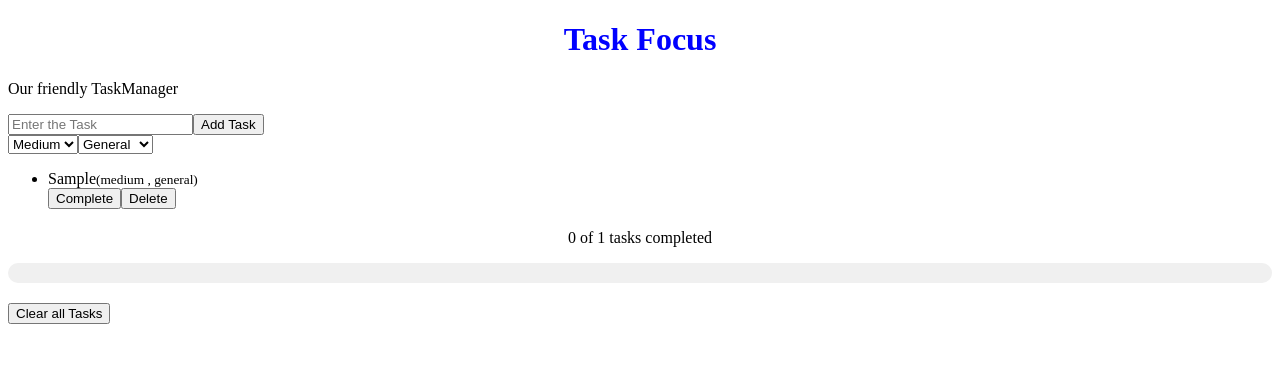
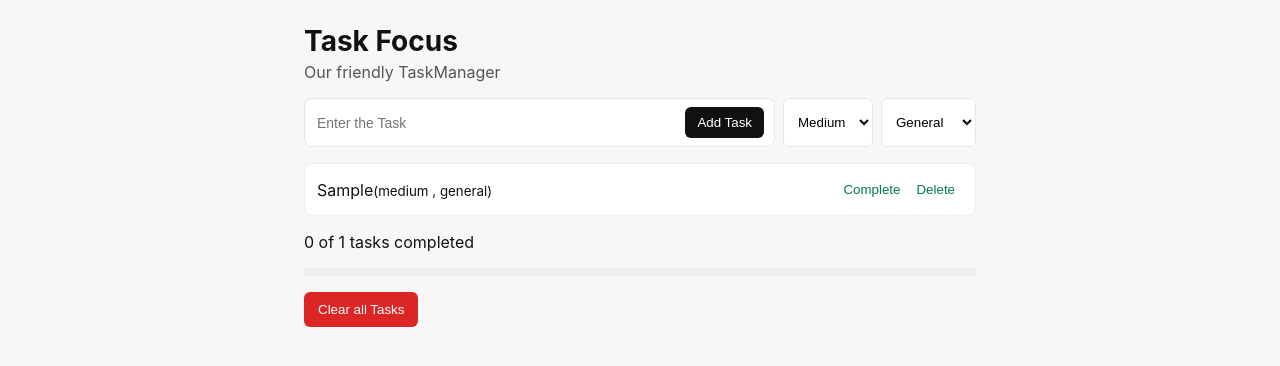
Before and after one commit to Shijo666/TaskFocus, a React (Vite) app: page / in a window 1280 px wide. Both pictures are taken after typing "Sample" into the empty fields and a click on the button "Add Task". Shown: the top 366 px of the page. Built offline with nearby package versions, Linux system fonts and the light colour scheme.

Commit message:
18th Oct-Project completed with basic css

```diff
--- a/src/App.jsx
+++ b/src/App.jsx
@@ -25,14 +25,20 @@ function App() {
     setTasks(tasks.filter((_, i) => i != index));
   }
 
+  const clearTasks = () => {
+    setTasks([]);
+  }
+
   return (
-    <div>
-      <h1>Task Focus</h1>
-      <p>Our friendly TaskManager</p>
+    <div className="App">
+      <header>
+        <h1 className="title">Task Focus</h1>
+        <p className="tagline">Our friendly TaskManager</p>
+      </header>
       <Taskform addTask={addTask}/>
       <Tasklist tasks={tasks} updateTask={updateTask} deleteTask={deleteTask}/>
       <Progresstracker tasks={tasks}/>
-      <button>Clear all Tasks</button>
+      {tasks.length > 0 && (<button onClick={clearTasks} className="clear-btn">Clear all Tasks</button>)}
     </div>
   )
 }
--- a/src/Components/TaskList.jsx
+++ b/src/Components/TaskList.jsx
@@ -5,9 +5,9 @@ export default function Tasklist(props) {
     }
 
     return (
-        <ul>
+        <ul className="task-list">
             {props.tasks.map((task, index)=> (
-            <li key={index}>
+            <li key={index} className={task.completed ? "completed": ""}>
                 <div>
                     <span>{task.text}
                     <small>({task.priority} , {task.category})</small>
--- a/src/Components/Taskform.jsx
+++ b/src/Components/Taskform.jsx
@@ -13,13 +13,13 @@ export default function Taskform(props) {
         setCategory("general");
     }
     return (
-        <form action="" onSubmit={handlesubmit}>
-            <div>
+        <form action="" onSubmit={handlesubmit} className='task-form'>
+            <div id='inp'>
                 <input type="text" placeholder="Enter the Task" onChange={(e) => setTask(e.target.value)} value={task}/>
                 <button type="submit">Add Task</button>
             </div>
 
-            <div>
+            <div id='btns'>
                 <select name="" id="" onChange={(e) => setPriority(e.target.value)} value={priority}>
                     <option value="high">High</option>
                     <option value="medium">Medium</option>
--- a/src/Style.css
+++ b/src/Style.css
@@ -1,24 +1,137 @@
-h1 {
-    color: blue;
-    text-align: center;
+/* Minimal, clean styles for the Task Manager */
+
+* {
+  box-sizing: border-box;
+}
+
+html, body {
+  margin: 0;
+  padding: 0;
+  font-family: -apple-system, system-ui, Segoe UI, Roboto, Helvetica, Arial, sans-serif;
+  background: #f7f7f8;
+  color: #111111;
+}
+
+.App {
+  max-width: 720px;
+  margin: 0 auto;
+  padding: 24px;
+}
+
+header {
+  margin-bottom: 16px;
+}
+
+header h1 {
+  margin: 0 0 4px 0;
+  font-size: 28px;
+}
+
+header p {
+  margin: 0;
+  color: #555;
+}
+
+.task-form {
+  display: flex;
+  flex-wrap: wrap;
+  gap: 8px;
+  margin: 16px 0;
+}
+
+#inp {
+  display: flex;
+  align-items: center;
+  gap: 8px;
+  flex: 1;
+  padding: 8px 10px;
+  border: 1px solid #e5e7eb;
+  border-radius: 8px;
+  background: #ffffff;
+}
+
+#inp input {
+  flex: 1;
+  border: 0;
+  outline: 0;
+  background: transparent;
+  font-size: 14px;
+}
+
+#inp button {
+  border: 0;
+  background: #111111;
+  color: #ffffff;
+  padding: 8px 12px;
+  border-radius: 6px;
+  cursor: pointer;
+}
+
+#btns {
+  display: flex;
+  gap: 8px;
+}
+
+#btns select {
+  padding: 8px 10px;
+  border: 1px solid #e5e7eb;
+  border-radius: 6px;
+  background: #ffffff;
+}
+
+.task-list {
+  list-style: none;
+  padding: 0;
+  margin: 16px 0;
+}
+
+.task-list li {
+  display: flex;
+  justify-content: space-between;
+  align-items: center;
+  gap: 8px;
+  padding: 12px;
+  border: 1px solid #eeeeee;
+  border-radius: 8px;
+  background: #ffffff;
+}
+
+.task-list li.completed {
+  text-decoration: line-through;
+  opacity: 0.7;
+}
+
+.task-list button {
+  background: none;
+  border: 0;
+  color: #047857;
+  cursor: pointer;
+  padding: 6px 8px;
+  border-radius: 6px;
 }
 
 .progress-tracker {
-  margin: 20px 0;
-  text-align: center;
+  margin-top: 16px;
 }
 
 .progress-bar {
-  width: 100%;
-  height: 20px;
-  background-color: #f0f0f0;
-  border-radius: 10px;
+  height: 8px;
+  background: #eeeeee;
+  border-radius: 999px;
   overflow: hidden;
-  margin-top: 10px;
 }
 
 .progress {
   height: 100%;
-  background-color: #4caf50; /* Green color for the progress */
-  transition: width 0.3s ease;
+  background: #16a34a;
 }
+
+.clear-btn {
+  margin-top: 16px;
+  background: #dc2626;
+  color: #ffffff;
+  border: 0;
+  padding: 10px 14px;
+  border-radius: 6px;
+  cursor: pointer;
+}
```
